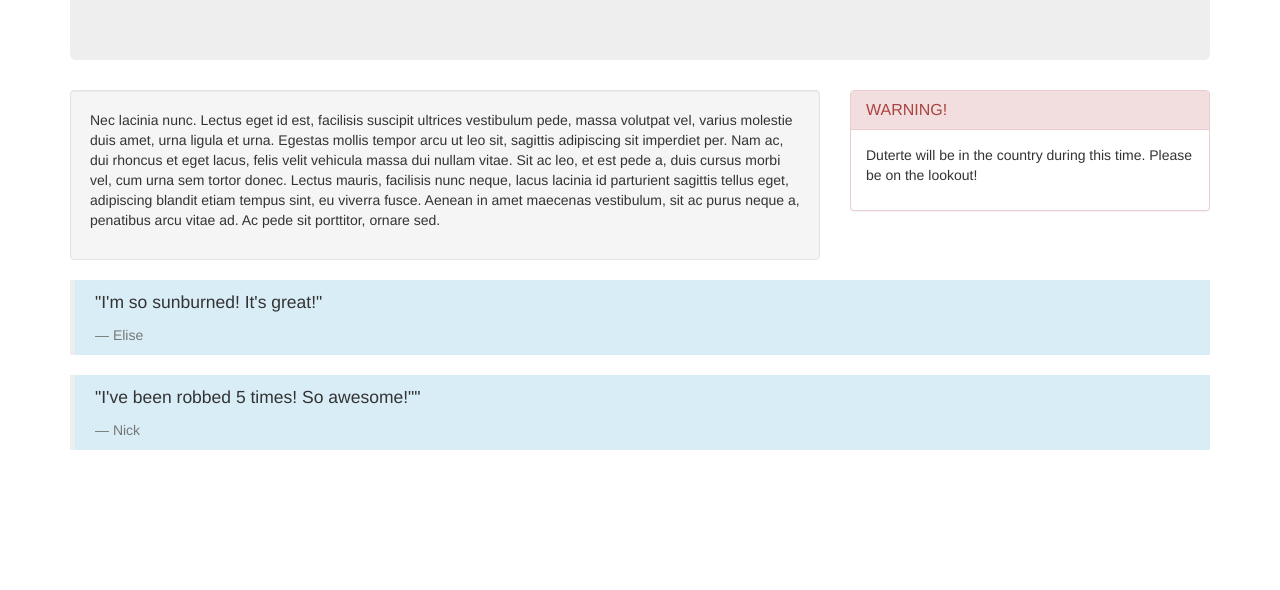
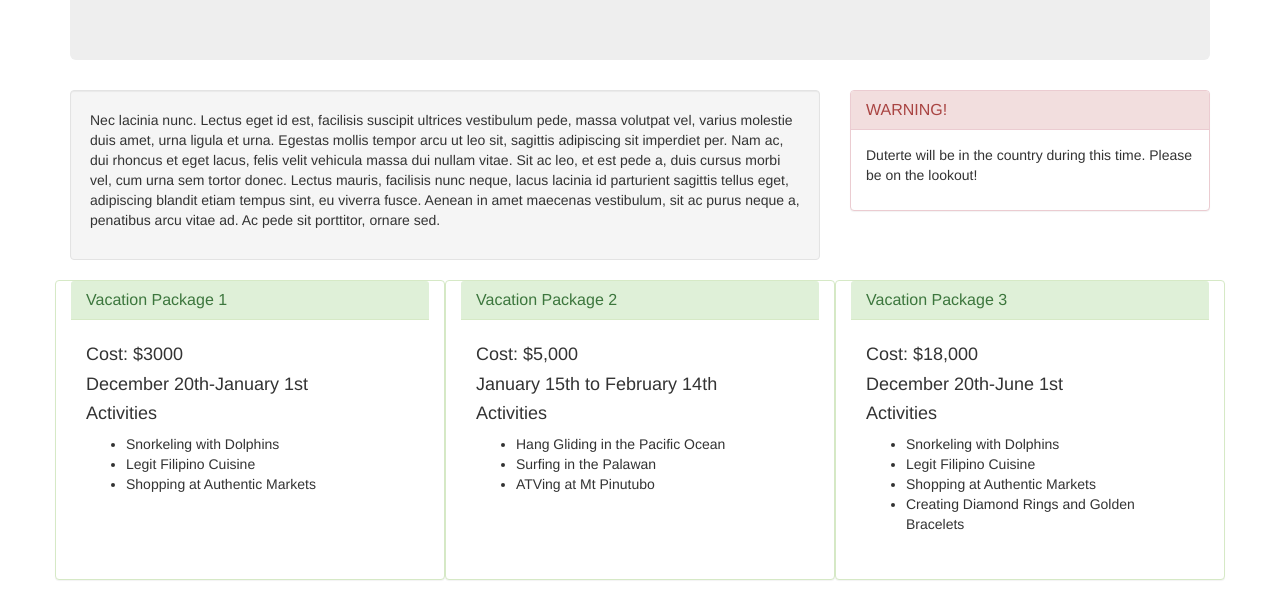
Before and after one commit to NMead93/filipino-vacation, a plain HTML site: page index.html in a window 1280 px wide. Shown: the part 210-800 px from the top of the page. Drawn offline with Linux system fonts and the light colour scheme.

Commit message:
add panel style to package column and add custom style for uniform height

```diff
--- a/css/style.css
+++ b/css/style.css
@@ -0,0 +1,3 @@
+.package {
+  height: 300px;
+}
--- a/index.html
+++ b/index.html
@@ -3,6 +3,7 @@
   <head>
     <meta charset="utf-8">
     <link rel="stylesheet" href="css/bootstrap.css" type="text/css">
+    <link rel="stylesheet" href="css/style.css" type="text/css">
     <title>Phillippines</title>
   </head>
   <body>
@@ -34,6 +35,67 @@
         </div>
       </div>
 
+      <div class="packageTitle">
+
+      </div>
+
+      <div class="row">
+        <div class="col-md-4 panel panel-success package">
+          <div class="panel-heading">
+            <h2 class="panel-title">Vacation Package 1</h2>
+          </div>
+          <div class="panel-body">
+            <h4>Cost: $3000</h4>
+
+            <h4>December 20th-January 1st</h4>
+
+            <h4>Activities</h4>
+            <ul>
+              <li>Snorkeling with Dolphins</li>
+              <li>Legit Filipino Cuisine</li>
+              <li>Shopping at Authentic Markets</li>
+            </ul>
+          </div>
+        </div>
+
+        <div class="col-md-4 panel panel-success package">
+          <div class="panel-heading">
+            <h2 class="panel-title">Vacation Package 2</h2>
+          </div>
+          <div class="panel-body">
+            <h4>Cost: $5,000</h4>
+
+            <h4>January 15th to February 14th</h4>
+
+            <h4>Activities</h4>
+            <ul>
+              <li>Hang Gliding in the Pacific Ocean</li>
+              <li>Surfing in the Palawan</li>
+              <li>ATVing at Mt Pinutubo</li>
+            </ul>
+          </div>
+        </div>
+
+        <div class="col-md-4 panel panel-success package">
+            <div class="panel-heading">
+              <h2 class="panel-title">Vacation Package 3</h2>
+            </div>
+            <div class="panel-body">
+              <h4>Cost: $18,000</h4>
+
+              <h4>December 20th-June 1st</h4>
+
+              <h4>Activities</h4>
+              <ul>
+                <li>Snorkeling with Dolphins</li>
+                <li>Legit Filipino Cuisine</li>
+                <li>Shopping at Authentic Markets</li>
+                <li>Creating Diamond Rings and Golden Bracelets</li>
+              </ul>
+            </div>
+        </div>
+      </div>
+
       <blockquote class="bg-info">
         <p>"I'm so sunburned! It's great!"</p>
         <footer>Elise</footer>
```
